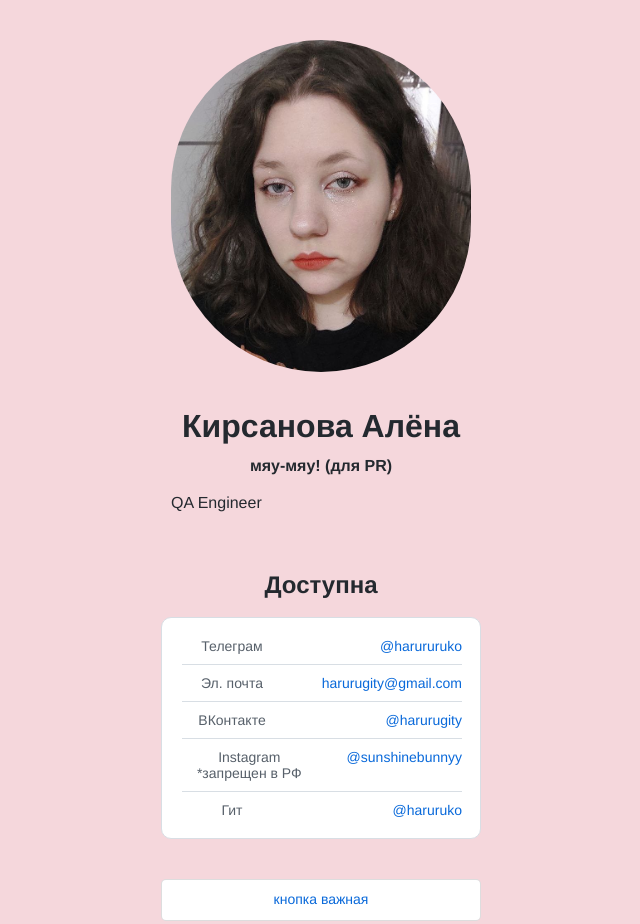
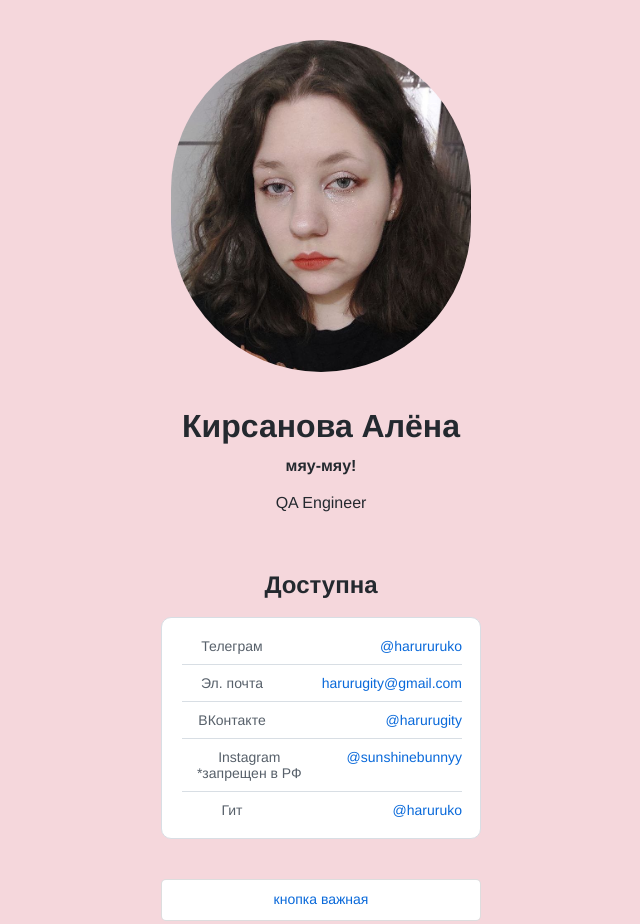
Before and after one commit to Haruruk0/Haruruk0.github.io, a plain HTML site: page index.html in a window 1280 px wide. Shown: the whole page, without its empty margins (319-959 px from the left). Drawn offline with Linux system fonts and the light colour scheme.

Commit message:
отредактировала визитку

```diff
--- a/index.html
+++ b/index.html
@@ -12,8 +12,8 @@
     <header class="header">
       <img src="./photographiya.jpg" alt="avatar" class="header__avatar" />
       <h1 class="header__title">Кирсанова Алёна</h1>
-      <h3 class="header__subtitle">мяу-мяу! (для PR)</h3>
-      <p>QA Engineer</p>
+      <h3 class="header__subtitle">мяу-мяу!</h3>
+      <p style="text-align: center;">QA Engineer</p>
     </header>
     <main>
       <section class="links">
```
